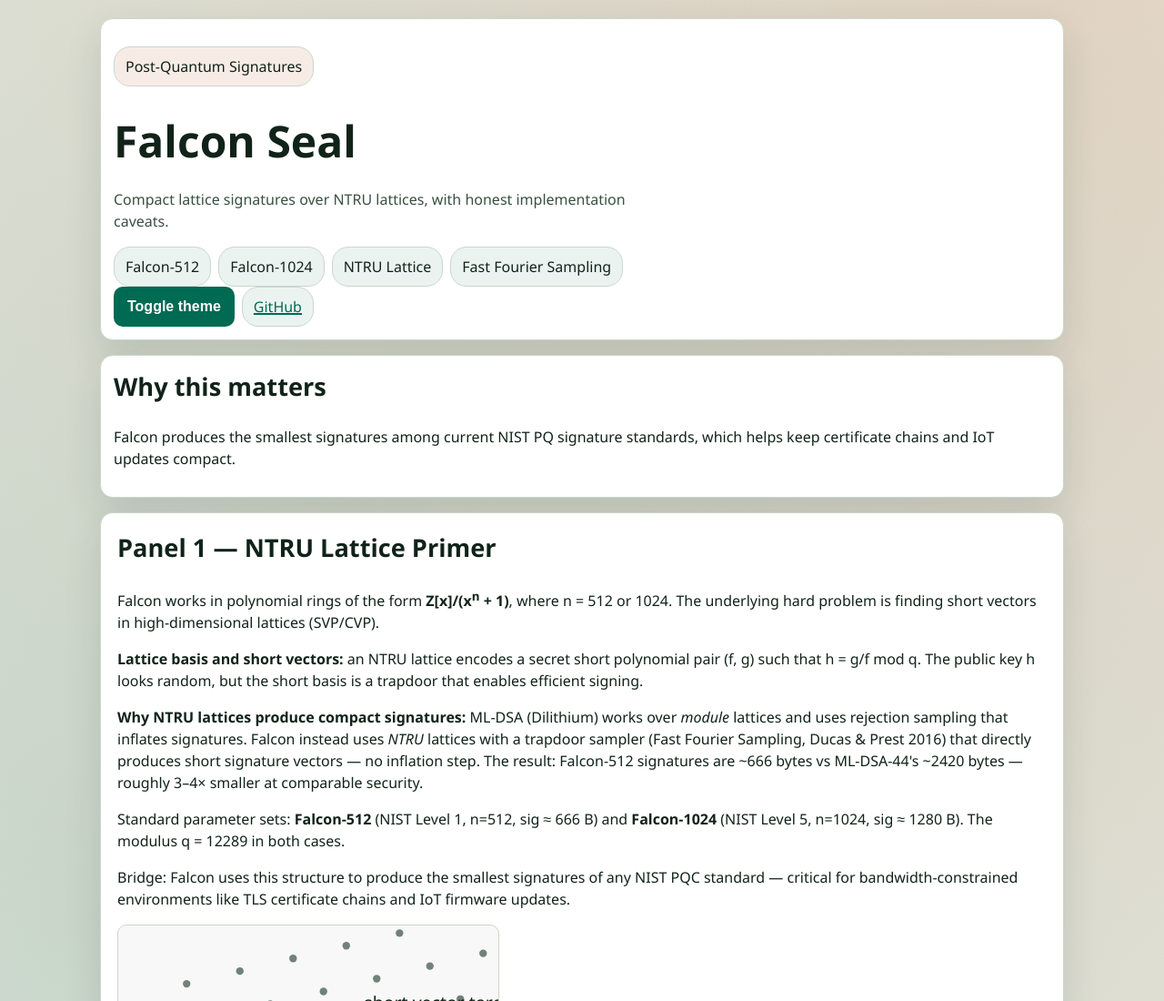
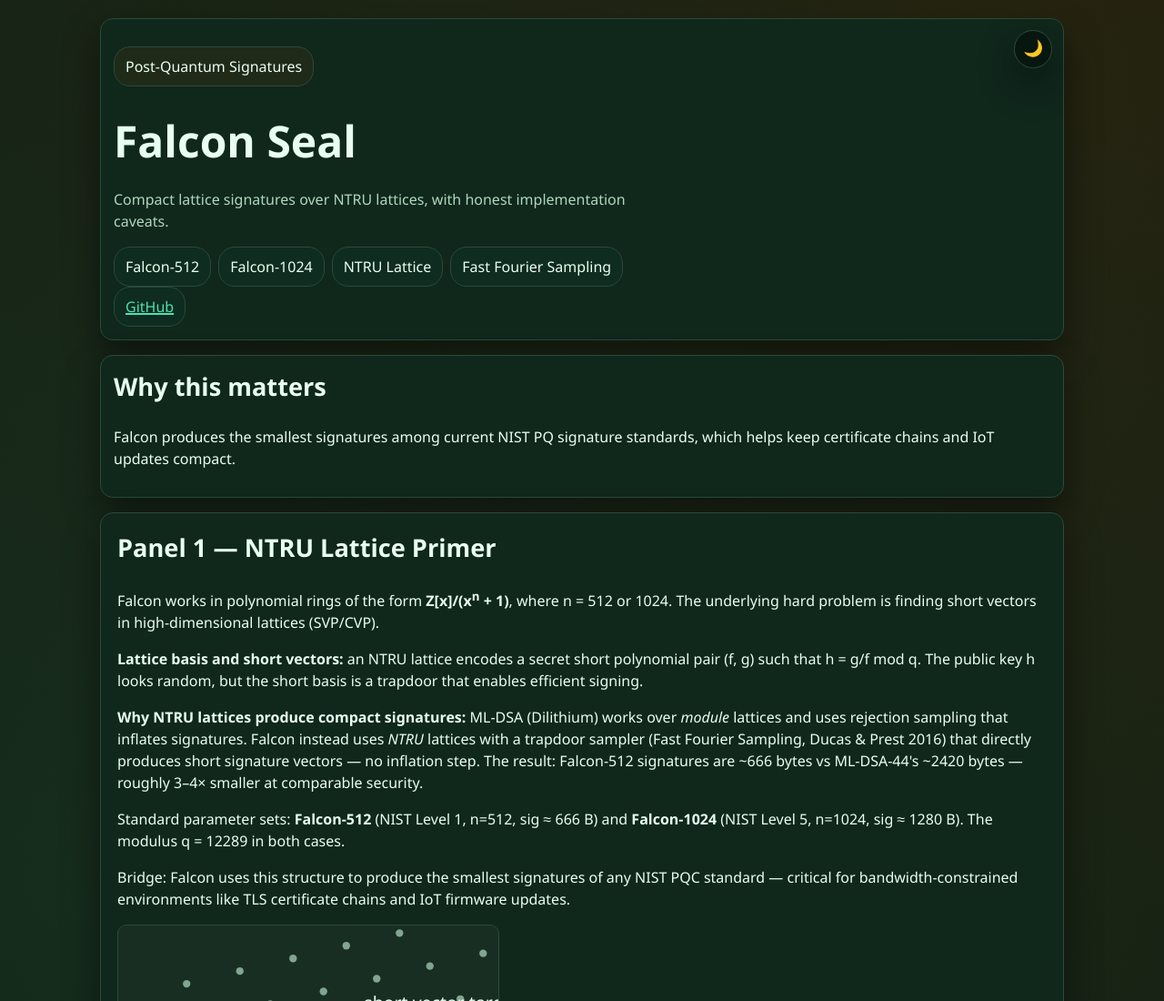
Before and after one commit to systemslibrarian/crypto-lab-falcon-seal, a website built with Vite: page index.html in a window 1280 px wide. Shown: the top 1100 px of the page at 91% size. Built offline with nearby package versions, Linux system fonts and the light colour scheme.

Commit message:
feat: standardize theme toggle and README education structure

```diff
--- a/index.html
+++ b/index.html
@@ -1,6 +1,12 @@
 <!doctype html>
 <html lang="en">
   <head>
+    <script>
+      (function () {
+        const saved = localStorage.getItem('theme');
+        document.documentElement.setAttribute('data-theme', saved ?? 'dark');
+      })();
+    </script>
     <meta charset="UTF-8" />
     <meta name="viewport" content="width=device-width, initial-scale=1.0" />
     <meta
--- a/src/main.ts
+++ b/src/main.ts
@@ -1,8 +1,29 @@
 import '../styles/main.css';
 import { renderApp } from './ui';
 
-if (window.matchMedia('(prefers-color-scheme: dark)').matches) {
-  document.documentElement.dataset.theme = 'dark';
+function setupThemeToggle(): void {
+  const root = document.documentElement;
+  const button = document.querySelector<HTMLButtonElement>('#theme-toggle');
+  if (!button) {
+    return;
+  }
+
+  const syncButton = (theme: 'dark' | 'light') => {
+    button.textContent = theme === 'dark' ? '🌙' : '☀️';
+    button.setAttribute('aria-label', theme === 'dark' ? 'Switch to light mode' : 'Switch to dark mode');
+    button.setAttribute('aria-pressed', theme === 'dark' ? 'true' : 'false');
+  };
+
+  let theme: 'dark' | 'light' = root.getAttribute('data-theme') === 'light' ? 'light' : 'dark';
+  root.setAttribute('data-theme', theme);
+  syncButton(theme);
+
+  button.addEventListener('click', () => {
+    theme = theme === 'dark' ? 'light' : 'dark';
+    root.setAttribute('data-theme', theme);
+    localStorage.setItem('theme', theme);
+    syncButton(theme);
+  });
 }
 
 const app = document.querySelector<HTMLElement>('#app');
@@ -11,3 +32,4 @@
 }
 
 renderApp(app);
+setupThemeToggle();
--- a/src/ui.ts
+++ b/src/ui.ts
@@ -13,14 +13,12 @@
   keyPair: FalconKeyPair | null;
   signature: FalconSignature | null;
   signedMessage: string;
-  theme: 'light' | 'dark';
 };
 
 const state: UIState = {
   keyPair: null,
   signature: null,
-  signedMessage: '',
-  theme: document.documentElement.dataset.theme === 'dark' ? 'dark' : 'light'
+  signedMessage: ''
 };
 
 function bytesBar(value: number, max: number): string {
@@ -92,9 +90,19 @@
 }
 
 export function renderApp(root: HTMLElement): void {
+  const theme = document.documentElement.dataset.theme === 'light' ? 'light' : 'dark';
+
   root.innerHTML = `
     <div class="page" aria-label="Falcon Seal page wrapper">
       <header class="hero" aria-label="Header">
+        <button
+          id="theme-toggle"
+          class="theme-toggle"
+          type="button"
+          style="position: absolute; top: 0; right: 0"
+          aria-label="${theme === 'dark' ? 'Switch to light mode' : 'Switch to dark mode'}"
+          aria-pressed="${theme === 'dark' ? 'true' : 'false'}"
+        >${theme === 'dark' ? '🌙' : '☀️'}</button>
         <p class="chip category">Post-Quantum Signatures</p>
         <h1>Falcon Seal</h1>
         <p class="subtitle">
@@ -107,7 +115,6 @@
           <span class="chip">Fast Fourier Sampling</span>
         </div>
         <div class="hero-actions" aria-label="Header actions">
-          <button id="theme-toggle" class="btn" type="button" aria-label="Toggle dark or light mode" aria-pressed="${state.theme === 'dark'}">Toggle theme</button>
           <a class="badge" href="https://github.com/systemslibrarian/crypto-lab-falcon-seal" target="_blank" rel="noreferrer" aria-label="Open GitHub repository">GitHub</a>
         </div>
       </header>
@@ -314,18 +321,11 @@
 }
 
 function bindEvents(root: HTMLElement): void {
-  const themeToggle = root.querySelector<HTMLButtonElement>('#theme-toggle');
   const keygenBtn = root.querySelector<HTMLButtonElement>('#keygen-btn');
   const signForm = root.querySelector<HTMLFormElement>('#sign-form');
   const verifyBtn = root.querySelector<HTMLButtonElement>('#verify-btn');
   const tamperBtn = root.querySelector<HTMLButtonElement>('#tamper-btn');
   const msgInput = root.querySelector<HTMLTextAreaElement>('#message-input');
-
-  themeToggle?.addEventListener('click', () => {
-    state.theme = state.theme === 'light' ? 'dark' : 'light';
-    document.documentElement.dataset.theme = state.theme;
-    themeToggle.setAttribute('aria-pressed', state.theme === 'dark' ? 'true' : 'false');
-  });
 
   keygenBtn?.addEventListener('click', async () => {
     keygenBtn.disabled = true;
--- a/styles/main.css
+++ b/styles/main.css
@@ -88,6 +88,11 @@
   box-shadow: var(--shadow);
 }
 
+.hero {
+  position: relative;
+  padding-right: 4.4rem;
+}
+
 h1,
 h2,
 p,
@@ -164,6 +169,30 @@
   background: transparent;
   color: var(--text);
   border-color: var(--border);
+}
+
+.theme-toggle {
+  width: 2.6rem;
+  height: 2.6rem;
+  min-width: 2.6rem;
+  min-height: 2.6rem;
+  margin: 0.75rem;
+  padding: 0;
+  border-radius: 50%;
+  border: 1px solid var(--border);
+  background: var(--bg);
+  color: var(--text);
+  box-shadow: var(--shadow);
+  cursor: pointer;
+  display: inline-flex;
+  align-items: center;
+  justify-content: center;
+  font-size: 1.1rem;
+}
+
+.theme-toggle:hover {
+  background: color-mix(in srgb, var(--accent) 12%, var(--bg-elev));
+  border-color: var(--accent);
 }
 
 a {
```
Also changed, not shown: README.md, dist/assets/index-5CqJsBMf.js, dist/assets/index-BwjFBm0s.css (deleted), dist/assets/index-DPNkZEY-.css (added), dist/index.html.
